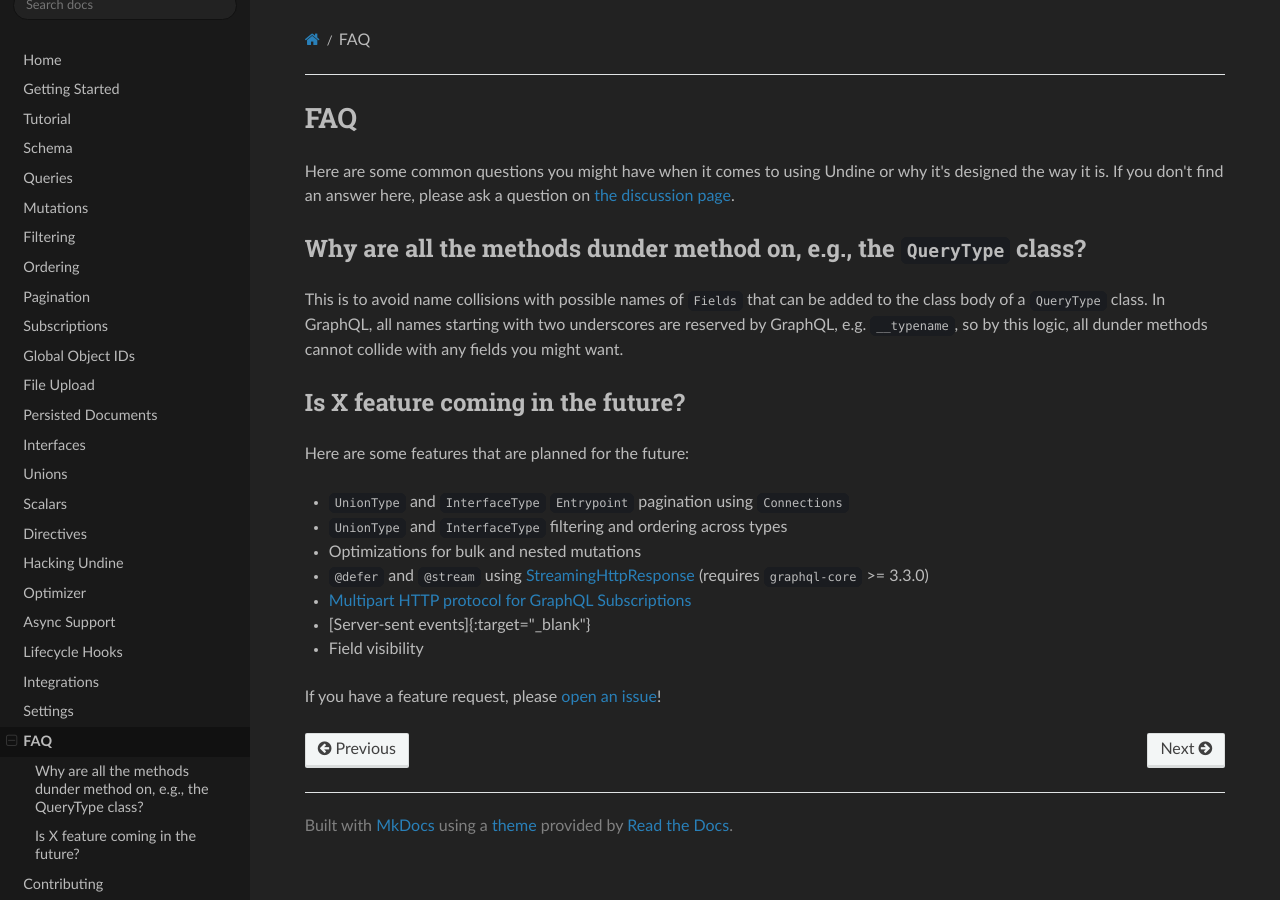
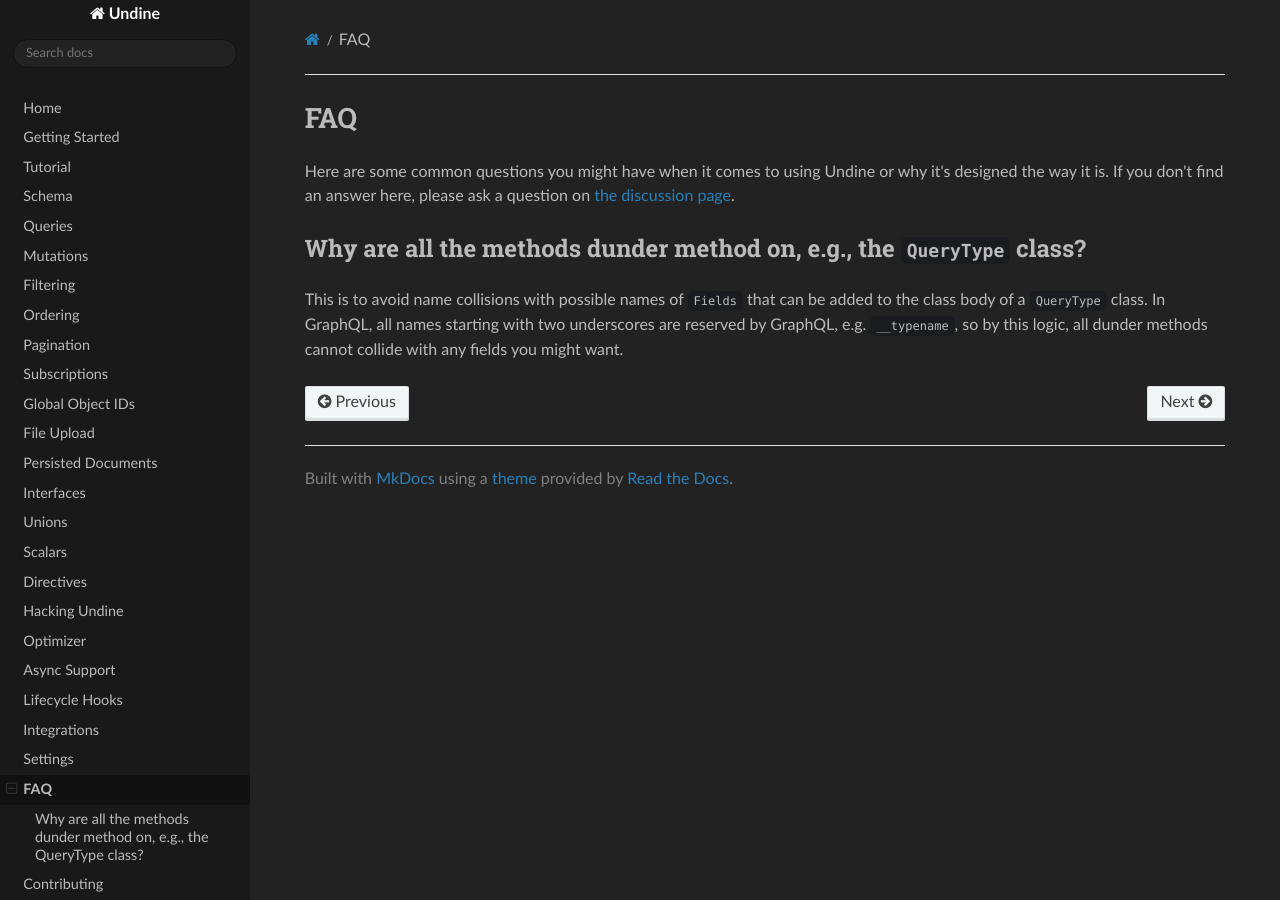
Before and after one commit to MrThearMan/undine, an MkDocs documentation site: the page built from docs/faq.md, in a window 1280 px wide. Built offline with MkDocs 1.6.1, drawn with Linux system fonts in a browser that asks for light colours.

Commit message:
Update FAQ

```diff
--- a/docs/faq.md
+++ b/docs/faq.md
@@ -12,21 +12,3 @@ This is to avoid name collisions with possible names of `Fields` that
 can be added to the class body of a `QueryType` class. In GraphQL, all names
 starting with two underscores are reserved by GraphQL, e.g. `__typename`,
 so by this logic, all dunder methods cannot collide with any fields you might want.
-
-## Is X feature coming in the future?
-
-Here are some features that are planned for the future:
-
-- `UnionType` and `InterfaceType` `Entrypoint` pagination using `Connections`
-- `UnionType` and `InterfaceType` filtering and ordering across types
-- Optimizations for bulk and nested mutations
-- `@defer` and `@stream` using [StreamingHttpResponse]{:target="_blank"} (requires `graphql-core` >= 3.3.0)
-- [Multipart HTTP protocol for GraphQL Subscriptions]{:target="_blank"}
-- [Server-sent events]{:target="_blank"}
-- Field visibility
-
-[StreamingHttpResponse]: https://docs.djangoproject.com/en/stable/ref/request-response/#django.http.StreamingHttpResponse
-[Multipart HTTP protocol for GraphQL Subscriptions]: https://www.apollographql.com/docs/graphos/routing/operations/subscriptions/multipart-protocol
-[Server-side events]: https://github.com/enisdenjo/graphql-sse
-
-If you have a feature request, please [open an issue](contributing.md#i-have-a-feature-request)!
```
